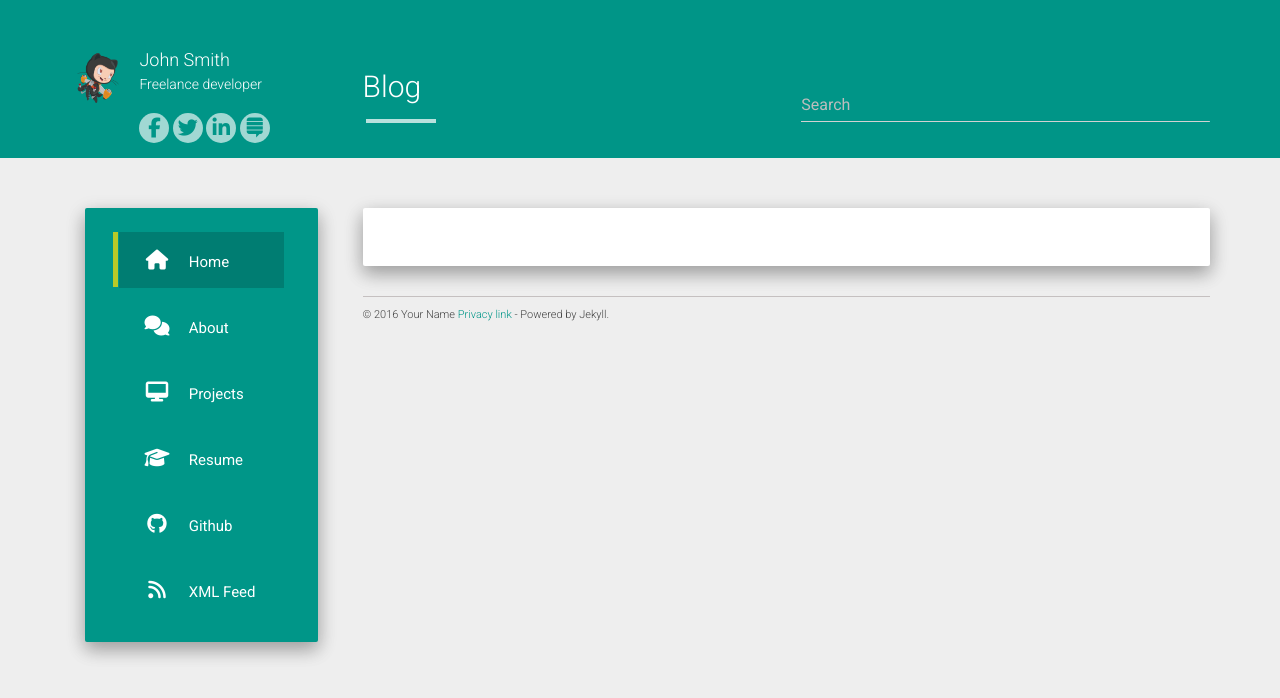
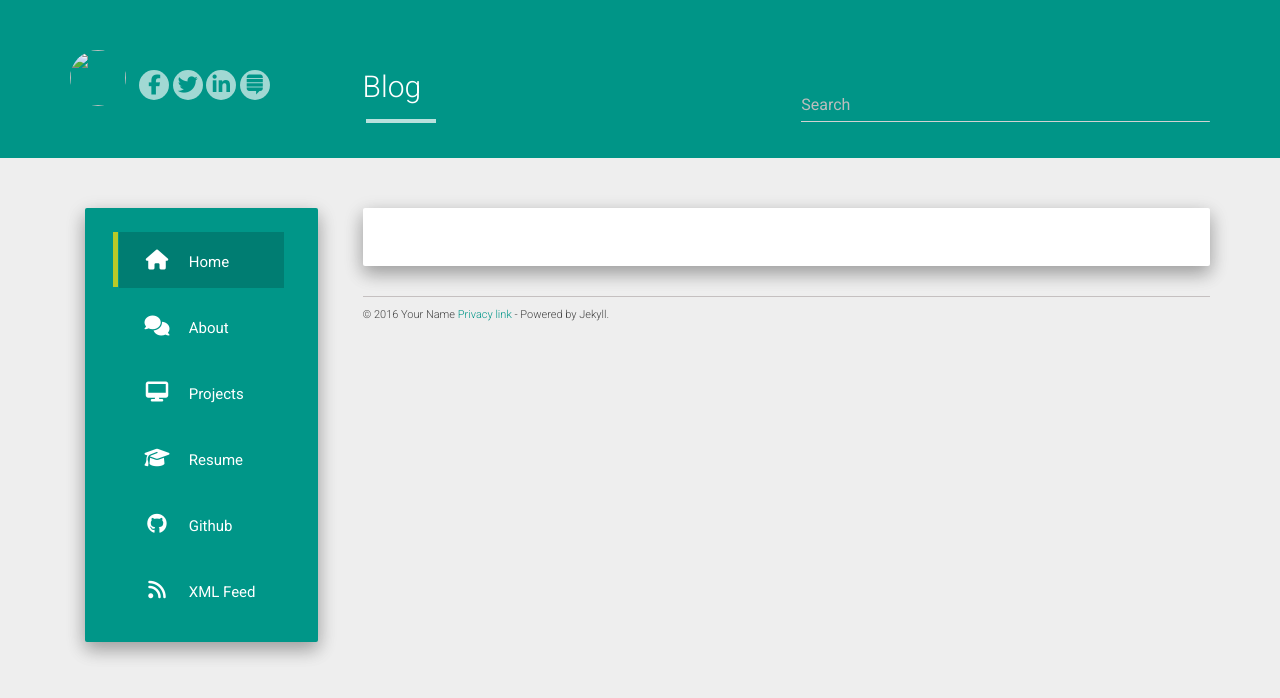
Before and after one commit to Da-Taeho/Da-Taeho.github.io, a Jekyll site: the page built from index.html, in a window 1280 px wide. Shown: the top 698 px of the page. Built offline with Jekyll 4.4.1, drawn with Linux system fonts in a browser that asks for light colours; nearby versions of some CDN libraries; the list of posts is cut into pages by our own code.

Commit message:
Update _config.yml

```diff
--- a/_config.yml
+++ b/_config.yml
@@ -1,12 +1,12 @@
-title: John Smith
-description: My Personal Blog
-author: John Smith
-logo: /hcz-jekyll-blog/static/img/avatar.png
-github: https://github.com/codeasashu
-about: Freelance developer
+title:
+description:
+author:
+logo:
+github:
+about:
 
-baseurl: "https://codeasashu.github.io/hcz-jekyll-blog"
-url: "https://codeasashu.github.io/hcz-jekyll-blog"
+baseurl:
+url:
 
 allowsearch: true
 
```
